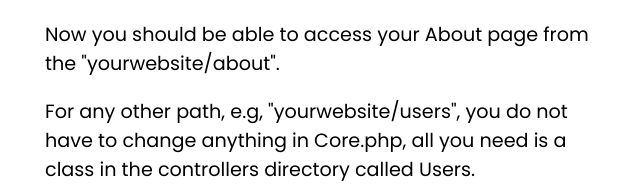
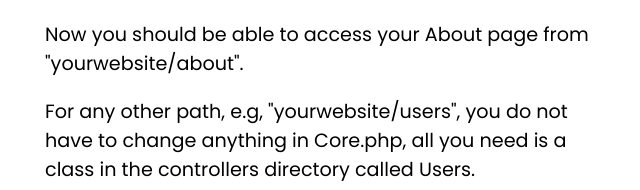
Before and after one commit to carlospsvieira/mvc_framework_docs, a plain HTML site: page index.html in a window 1280 px wide. Shown: the part 4846-5036 px from the top of the page, 43-683 px from the left. Drawn offline with Linux system fonts and the light colour scheme; a web font is replaced by a local one.

Commit message:
Update index.html

```diff
--- a/index.html
+++ b/index.html
@@ -261,7 +261,7 @@
       </pre>
 
       <p>
-        Now you should be able to access your About page from the
+        Now you should be able to access your About page from
         "yourwebsite/about".
       </p>
       <p>
```
